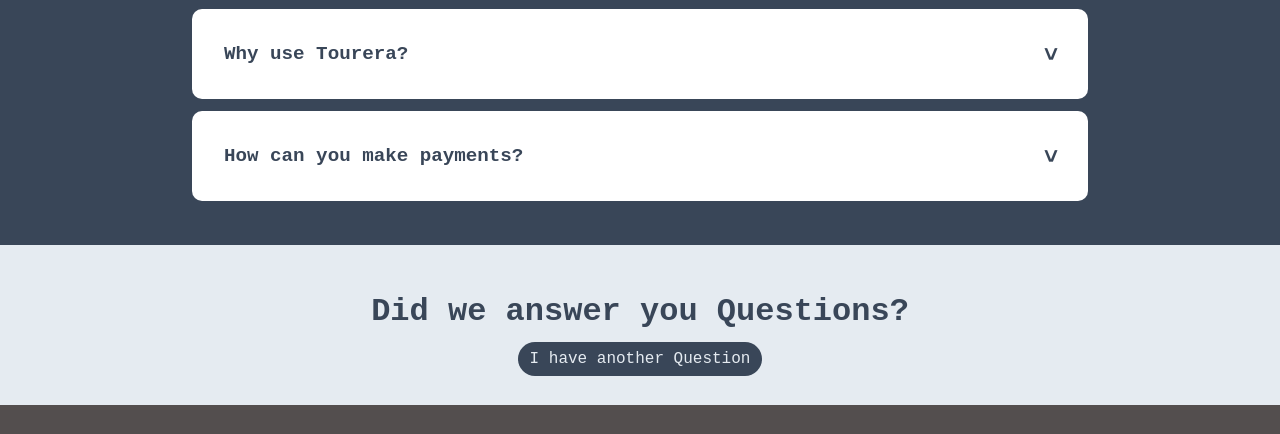
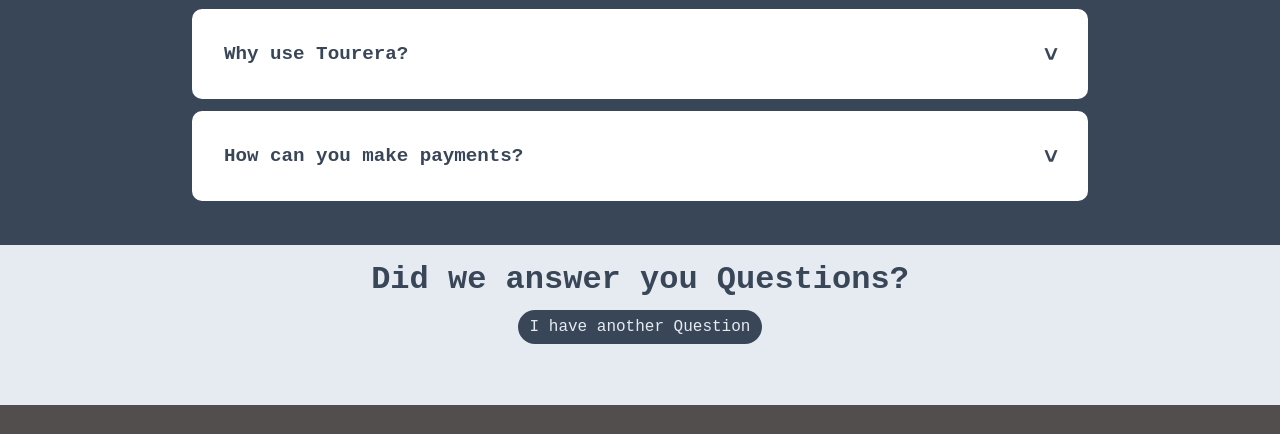
Before and after one commit to Deuzi/ToureraNew, a plain HTML site: page Tourera's new Code/index.html in a window 1280 px wide. Shown: the part 2688-3122 px from the top of the page. Drawn offline with Linux system fonts and the light colour scheme.

Commit message:
Update style.css

```diff
--- a/Tourera's new Code/style.css
+++ b/Tourera's new Code/style.css
@@ -284,7 +284,8 @@ button{
 }
 .did-we{
     height: 20vh;
-    padding: 3rem 0;
+    padding-bottom: 2rem;
+    padding-top: 1rem;
     text-align: center;
     background: #E5EBF1;
     color: #394658;
```
